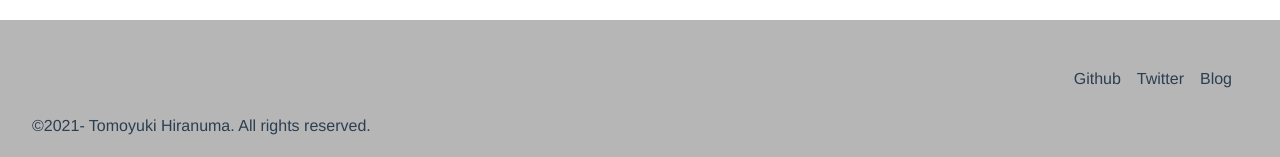
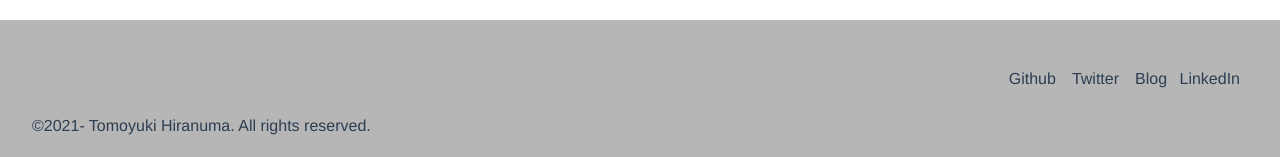
Before and after one commit to tomoyuki-hiranuma/portfolio, a Vue app: page / in a window 1280 px wide. Shown: the part 3417-3574 px from the top of the page. Built offline with nearby package versions, Linux system fonts and the light colour scheme.

Commit message:
add link

```diff
--- a/src/components/MyFooter.vue
+++ b/src/components/MyFooter.vue
@@ -7,6 +7,9 @@
       <a href="https://github.com/tomoyuki-hiranuma" class="m-2">Github</a>
       <a href="https://twitter.com/__N_u_m_a" class="m-2">Twitter</a>
       <a href="https://numa-blog.tokyo/" class="m-2">Blog</a>
+      <a href="https://www.linkedin.com/in/tomoyuki-hiranuma-695266206/">
+        LinkedIn
+      </a>
     </div>
   </footer>
 </template>
```
